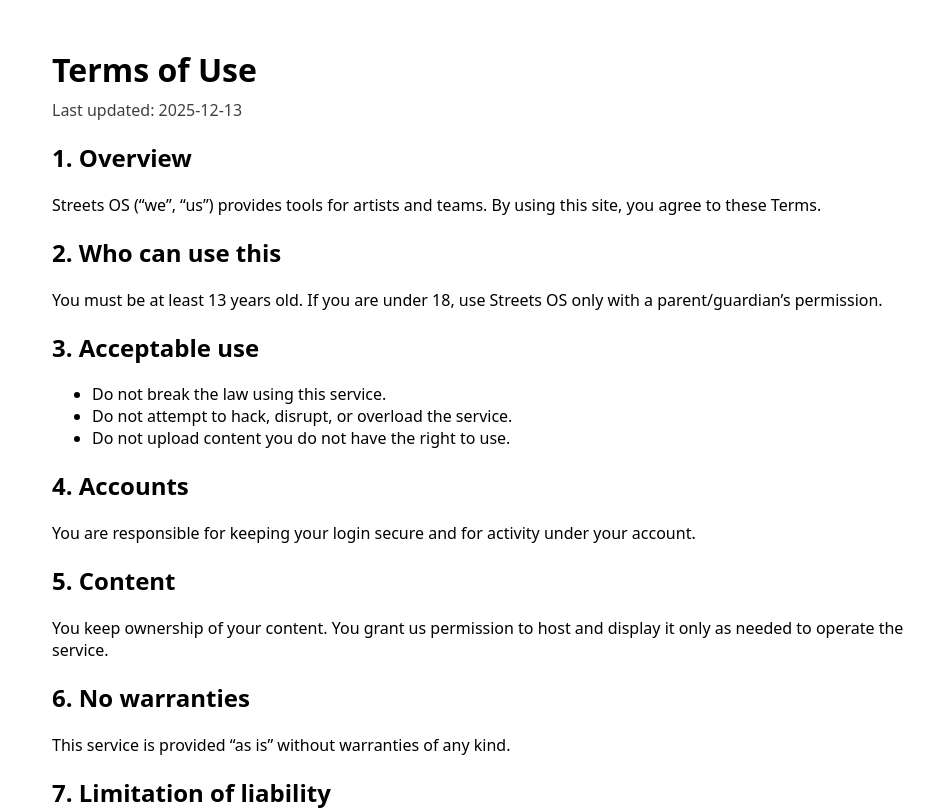
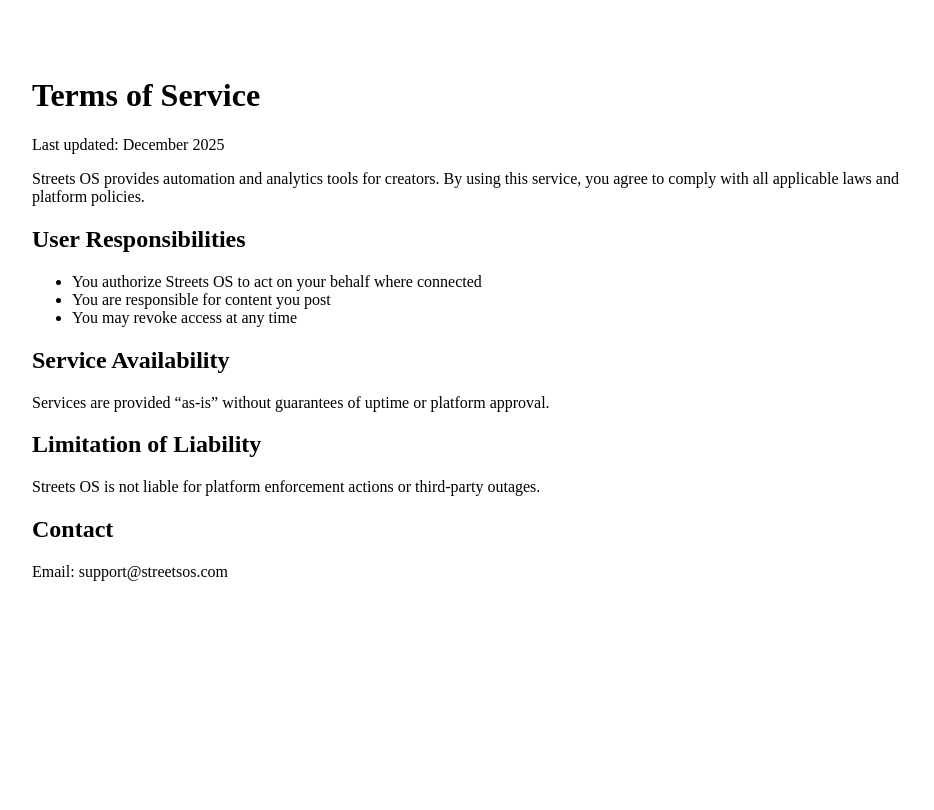
Before and after one commit to B1ggsx/streetsos-legal, a Next.js app: page /terms in a window 1280 px wide. Shown: the top 810 px of the page, without its empty margins (158-1092 px from the left). Built offline with nearby package versions, Linux system fonts and the light colour scheme.

Commit message:
Update Terms of Use to Terms of Service

```diff
--- a/app/terms/page.tsx
+++ b/app/terms/page.tsx
@@ -1,37 +1,39 @@
-export const metadata = { title: "Terms of Use | Streets OS" };
+export const metadata = {
+  title: "Terms of Service | Streets OS",
+};
 
-export default function TermsPage() {
+export default function Terms() {
   return (
-    <main style={{ maxWidth: 860, margin: "48px auto", padding: "0 20px", fontFamily: "system-ui, -apple-system, Segoe UI, Roboto, Arial, sans-serif" }}>
-      <h1 style={{ marginBottom: 8 }}>Terms of Use</h1>
-      <p style={{ marginTop: 0, opacity: 0.75 }}>Last updated: {new Date().toISOString().slice(0, 10)}</p>
+    <main style={{ maxWidth: "900px", margin: "0 auto", padding: "48px 24px" }}>
+      <h1>Terms of Service</h1>
+      <p>Last updated: December 2025</p>
 
-      <h2>1. Overview</h2>
-      <p>Streets OS (“we”, “us”) provides tools for artists and teams. By using this site, you agree to these Terms.</p>
+      <p>
+        Streets OS provides automation and analytics tools for creators. By using
+        this service, you agree to comply with all applicable laws and platform
+        policies.
+      </p>
 
-      <h2>2. Who can use this</h2>
-      <p>You must be at least 13 years old. If you are under 18, use Streets OS only with a parent/guardian’s permission.</p>
-
-      <h2>3. Acceptable use</h2>
+      <h2>User Responsibilities</h2>
       <ul>
-        <li>Do not break the law using this service.</li>
-        <li>Do not attempt to hack, disrupt, or overload the service.</li>
-        <li>Do not upload content you do not have the right to use.</li>
+        <li>You authorize Streets OS to act on your behalf where connected</li>
+        <li>You are responsible for content you post</li>
+        <li>You may revoke access at any time</li>
       </ul>
 
-      <h2>4. Accounts</h2>
-      <p>You are responsible for keeping your login secure and for activity under your account.</p>
+      <h2>Service Availability</h2>
+      <p>
+        Services are provided “as-is” without guarantees of uptime or platform
+        approval.
+      </p>
 
-      <h2>5. Content</h2>
-      <p>You keep ownership of your content. You grant us permission to host and display it only as needed to operate the service.</p>
+      <h2>Limitation of Liability</h2>
+      <p>
+        Streets OS is not liable for platform enforcement actions or third-party
+        outages.
+      </p>
 
-      <h2>6. No warranties</h2>
-      <p>This service is provided “as is” without warranties of any kind.</p>
-
-      <h2>7. Limitation of liability</h2>
-      <p>To the maximum extent allowed by law, Streets OS is not liable for indirect or consequential damages.</p>
-
-      <h2>8. Contact</h2>
+      <h2>Contact</h2>
       <p>Email: support@streetsos.com</p>
     </main>
   );
```
